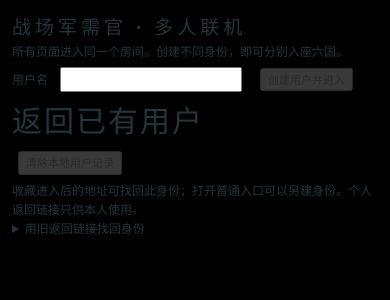
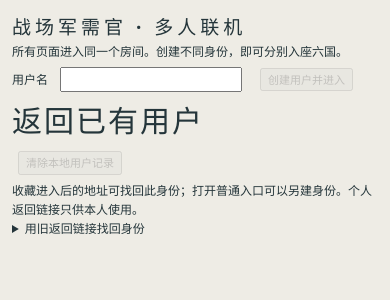
Before and after one commit to baoliezhiyan/quartermaster-general, a React (Vite) app: page / in a window 390 px wide. Shown: the top 300 px of the page. Built offline with nearby package versions, Linux system fonts and the light colour scheme.

Commit message:
fix(client): add mobile footer gesture clearance and restore page background

```diff
--- a/src/matchLog/build-identity.json
+++ b/src/matchLog/build-identity.json
@@ -1,4 +1,4 @@
 {
   "rulesFingerprint": "e36b1106b16e468288e94807653a520de6efd29d9d4450bb2c01601df24900ce",
-  "buildFingerprint": "e5ce8cafb2b03d4e9691336215bade74d11d156d719de3acc742d64adf2fce53"
+  "buildFingerprint": "3b28fcafdaa3c8512b395ad2c9d63a2cf630f003698e2187910aeddf8e8e0855"
 }
--- a/src/ui/device.css
+++ b/src/ui/device.css
@@ -148,10 +148,10 @@ html[data-layout=compact] .card-name{font-size:14px;line-height:1.25}
 html[data-layout=compact] .card-effect{font-size:12px;line-height:1.4}
 html[data-layout=compact] .public-country-window .card-grid{grid-template-columns:repeat(auto-fill,var(--mobile-card-width));gap:6px}
 /* Paint the full landscape viewport; only controls avoid the notch. */
-html[data-layout=compact]{background:#000}
+html[data-layout=compact]{background:#eeece5}
 html[data-layout=compact] body,html[data-layout=compact] #root{width:100%;min-width:0}
 html[data-layout=compact] .game-map{width:100%;min-width:0}
-html[data-layout=compact] .map-fullscreen{padding-bottom:env(safe-area-inset-bottom,0px)}
+html[data-layout=compact] .map-fullscreen{padding-bottom:0}
 html[data-layout=compact] .map-fullscreen .map-toolbar{padding-left:max(5px,env(safe-area-inset-left));padding-right:max(5px,env(safe-area-inset-right))}
 html[data-layout=compact] .map-fullscreen .map-footer{padding-left:env(safe-area-inset-left,0px);padding-right:env(safe-area-inset-right,0px);background:#f8f6ec}
 
@@ -166,3 +166,6 @@ html[data-layout=compact] .map-toolbar:has(.map-scoreboard){display:grid;grid-te
 html[data-layout=compact] .map-scoreboard{margin-left:0;grid-column:2;grid-row:1}
 html[data-layout=compact] .compact-tools-toggle{grid-column:3;grid-row:1;justify-self:end}
 html[data-layout=compact] .map-toolbar:has(.map-scoreboard) .map-tools{grid-column:auto}
+
+/* Keep a half-button gap below controls, including the system gesture safe area. */
+html[data-layout=compact] .map-footer{padding-bottom:max(15px,env(safe-area-inset-bottom,0px));background:#f8f6ec}
```
Also changed, not shown: 1 other file (tests, documents, lock files or other folders).
